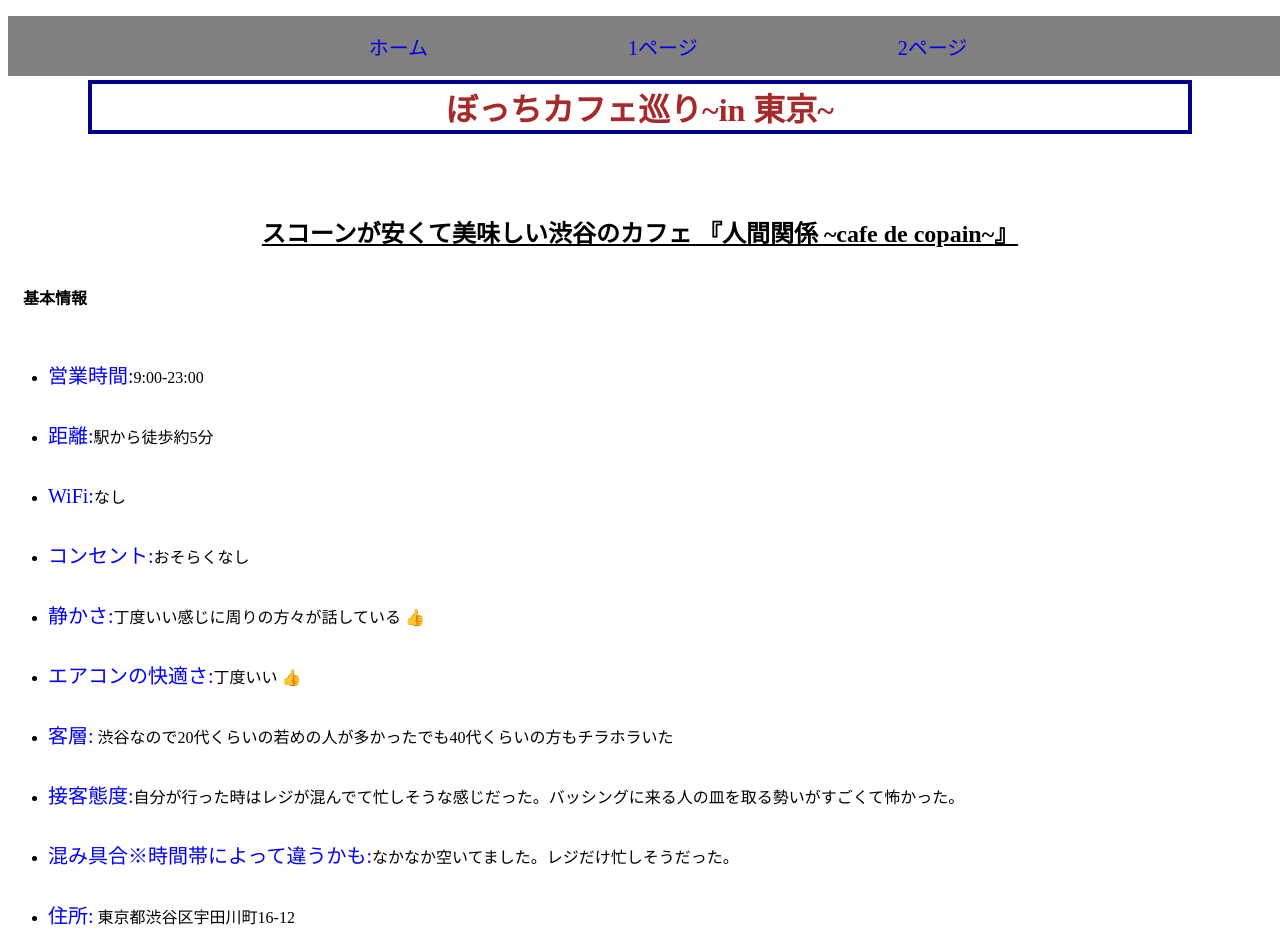
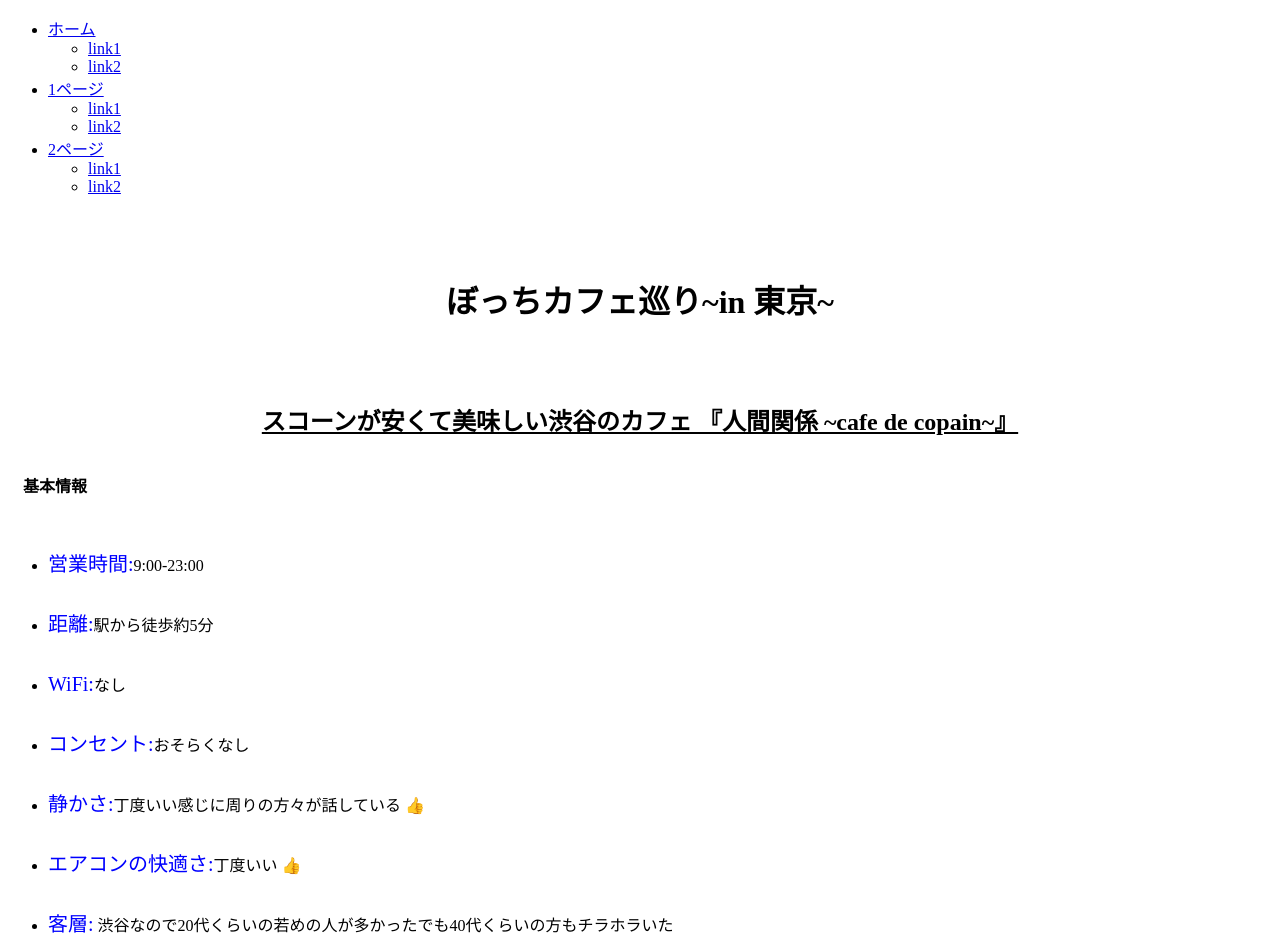
Before and after one commit to SotaTsurushima/NewPortfolio, a plain HTML site: page index.html in a window 1280 px wide. Shown: the top 949 px of the page. Drawn offline with Linux system fonts and the light colour scheme.

Commit message:
Add files via upload

```diff
--- a/stylesheet.css
+++ b/stylesheet.css
@@ -1,53 +1,10 @@
 * {
   box-sizing: border-box;
-}
-
-header {
-  position: relative;
-}
-
-#navigation {
-  position: fixed;
-  height: 60px;
-  top: 0;
-  background-color: gray;
-  width: 100%;
-  display: flex;
-  justify-content: center;
-  z-index: 10;
-}
-
-#navigation li {
-  list-style: none;
-  margin: auto 80px;
-}
-
-#navigation li a {
-  font-size: 20px;
-  padding: 20px;
-  text-decoration: none;
-}
-
-#navigation li ul {
-  display: none;
-  position: absolute;
-}
-
-#navigation li:hover > ul {
-  display: block;
-}
-
-#navigation li ul li {
-  margin: 0 auto;
-  padding: 20px;
-  list-style-type: none;
 }
 
 h1 {
   margin: 80px;
   text-align: center;
-  color: brown;
-  border: darkblue solid 4px;
 }
 
 h2 {
@@ -90,3 +47,8 @@ iframe {
   margin-left: 15px;
   list-style: none;
 }
+
+.container {
+  background-color: white;
+  padding-bottom: 70px;
+}
```
